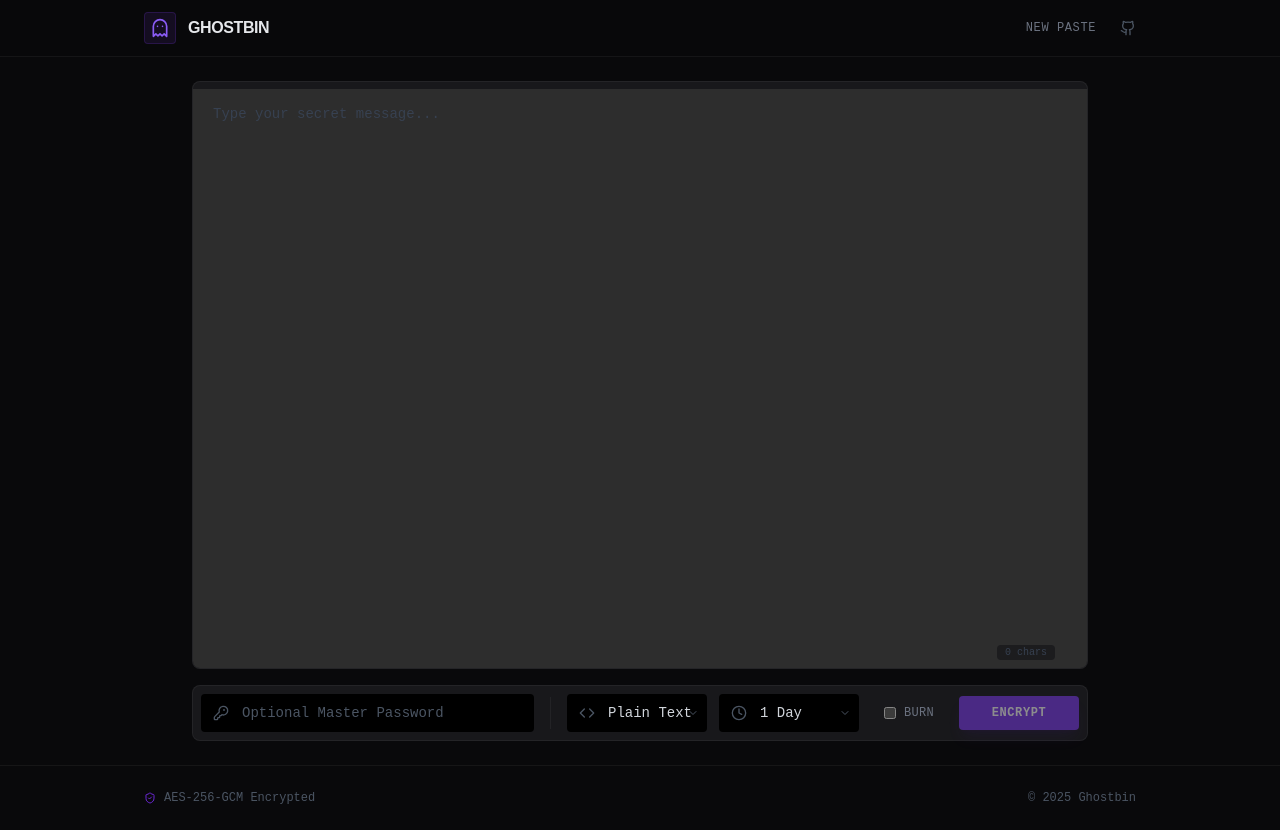
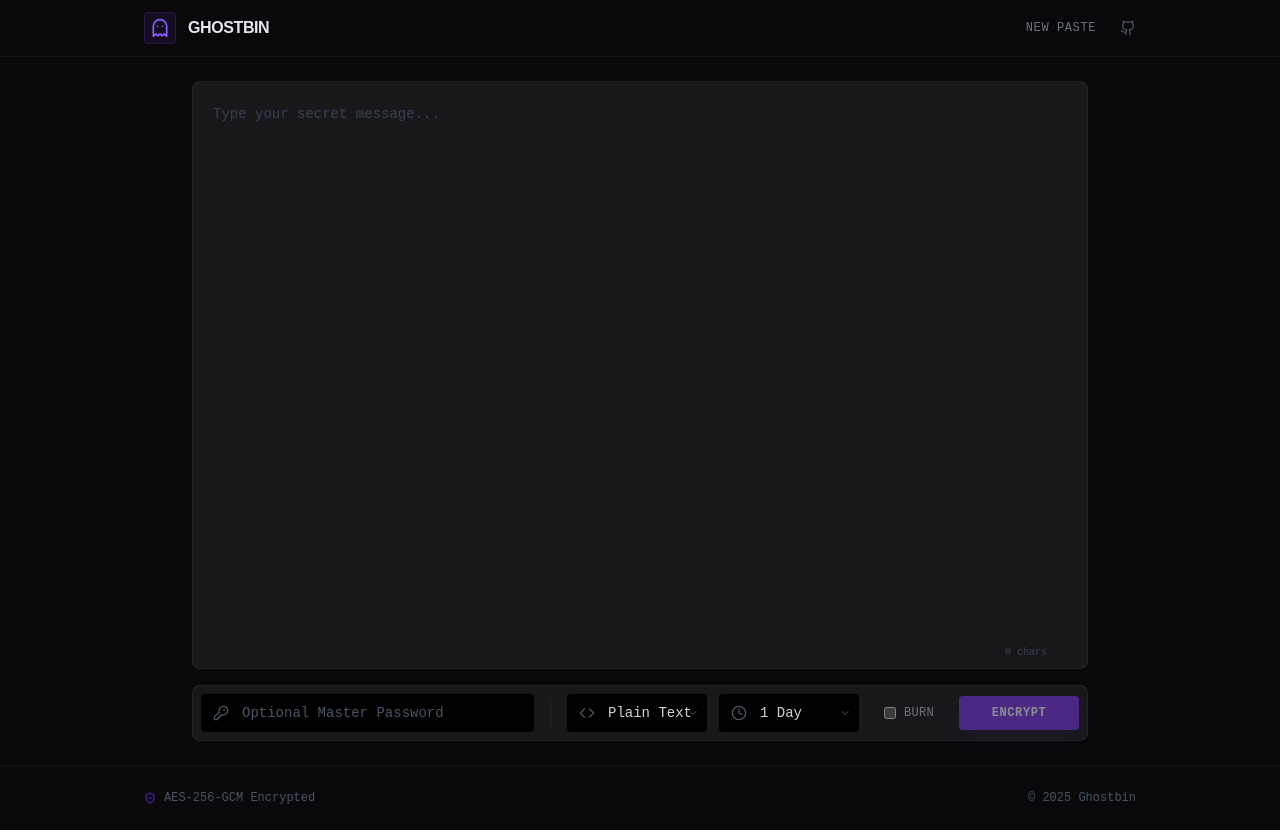
Before and after one commit to 90th/ghostbin, a React (Vite) app: page / in a window 1280 px wide. Built offline with nearby package versions, Linux system fonts and the light colour scheme; a web font is replaced by a local one.

Commit message:
feat: enhance font loading experience in CreatePaste component

```diff
--- a/components/CreatePaste.tsx
+++ b/components/CreatePaste.tsx
@@ -1,4 +1,4 @@
-import React, { useState, useRef } from 'react';
+import React, { useState, useRef, useLayoutEffect } from 'react';
 import { Lock, Flame, Code, Copy, ExternalLink, KeyRound, ChevronRight, Clock } from 'lucide-react';
 import { Button } from './Button';
 import * as CryptoService from '../services/cryptoService';
@@ -53,6 +53,7 @@ const EDITOR_STYLES: React.CSSProperties = {
   whiteSpace: 'pre',
   overflowWrap: 'normal',
   wordBreak: 'normal',
+  fontVariantLigatures: 'none',
 };
 
 export const CreatePaste: React.FC = () => {
@@ -65,8 +66,15 @@ export const CreatePaste: React.FC = () => {
   const [shareUrl, setShareUrl] = useState<string | null>(null);
   const [copied, setCopied] = useState(false);
   const [error, setError] = useState<string | null>(null);
+  const [fontsLoaded, setFontsLoaded] = useState(false);
 
   const preRef = useRef<HTMLPreElement>(null);
+
+  useLayoutEffect(() => {
+    document.fonts.ready.then(() => {
+      setFontsLoaded(true);
+    });
+  }, []);
 
   const handleEncrypt = async () => {
     if (!content.trim()) return;
@@ -224,11 +232,17 @@ export const CreatePaste: React.FC = () => {
       {/* Editor Area */}
       <div className="relative group flex-grow flex flex-col bg-bg-surface rounded-lg border border-white/5 overflow-hidden transition-colors hover:border-white/10">
 
+        {!fontsLoaded && (
+          <div className="absolute inset-0 flex items-center justify-center bg-bg-surface z-30">
+            <div className="animate-pulse text-gray-600 text-sm font-mono">Loading editor...</div>
+          </div>
+        )}
+
         {/* Syntax Highlighting Layer (Background) */}
         <pre
           ref={preRef}
           aria-hidden="true"
-          className="absolute inset-0 w-full h-full m-0 overflow-hidden pointer-events-none select-none text-left"
+          className={`absolute inset-0 w-full h-full m-0 overflow-hidden pointer-events-none select-none text-left ${!fontsLoaded ? 'opacity-0' : 'opacity-100'}`}
           style={EDITOR_STYLES}
         >
           <code
@@ -257,7 +271,7 @@ export const CreatePaste: React.FC = () => {
           onChange={(e) => setContent(e.target.value)}
           onScroll={handleScroll}
           placeholder="Type your secret message..."
-          className="absolute inset-0 w-full h-full bg-transparent text-transparent caret-white resize-none focus:outline-none placeholder:text-gray-700 z-10 overflow-auto"
+          className={`absolute inset-0 w-full h-full bg-transparent text-transparent caret-white resize-none focus:outline-none placeholder:text-gray-700 z-10 overflow-auto ${!fontsLoaded ? 'opacity-0' : 'opacity-100'}`}
           style={EDITOR_STYLES}
           spellCheck={false}
           wrap="off"
```
